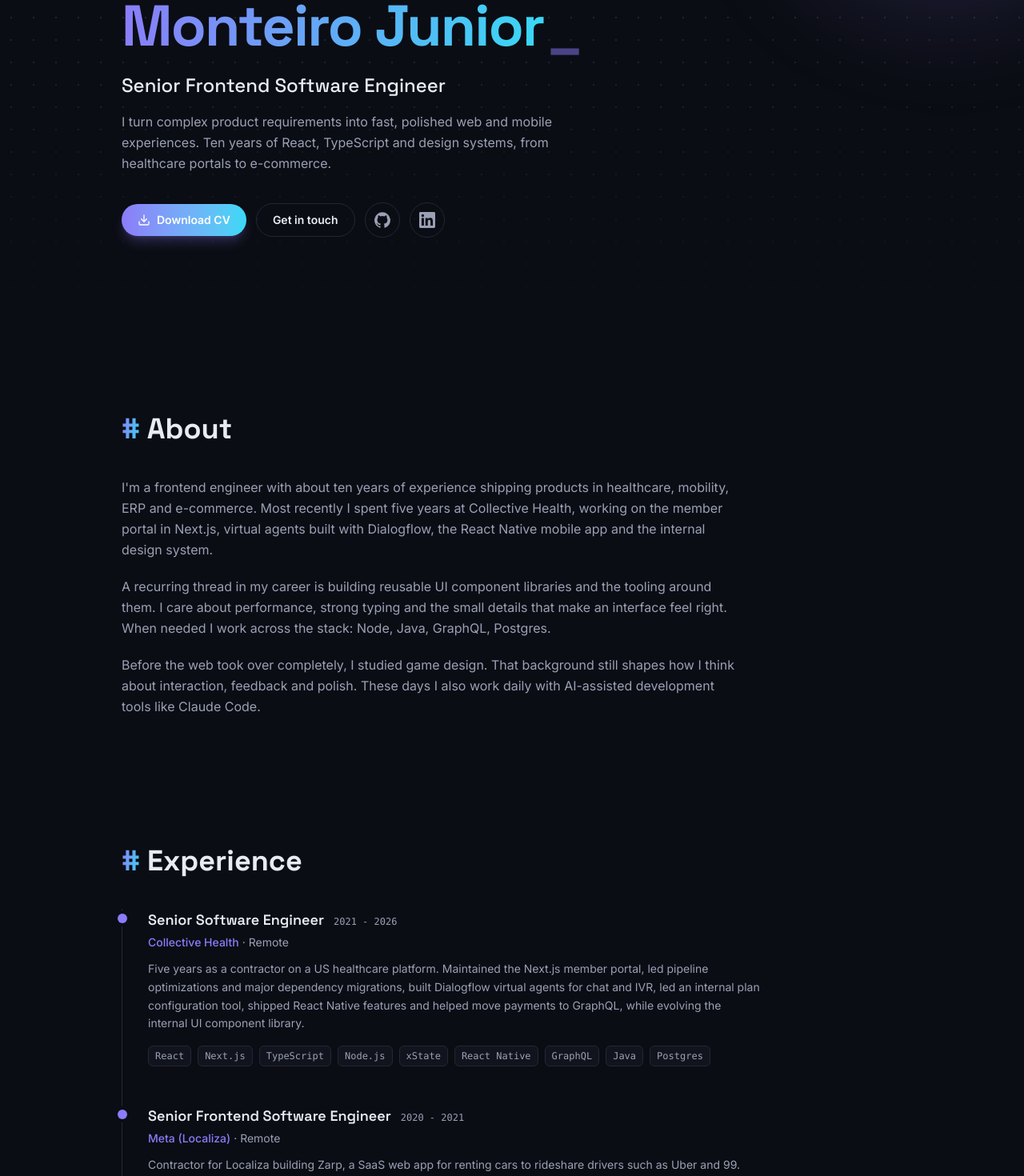
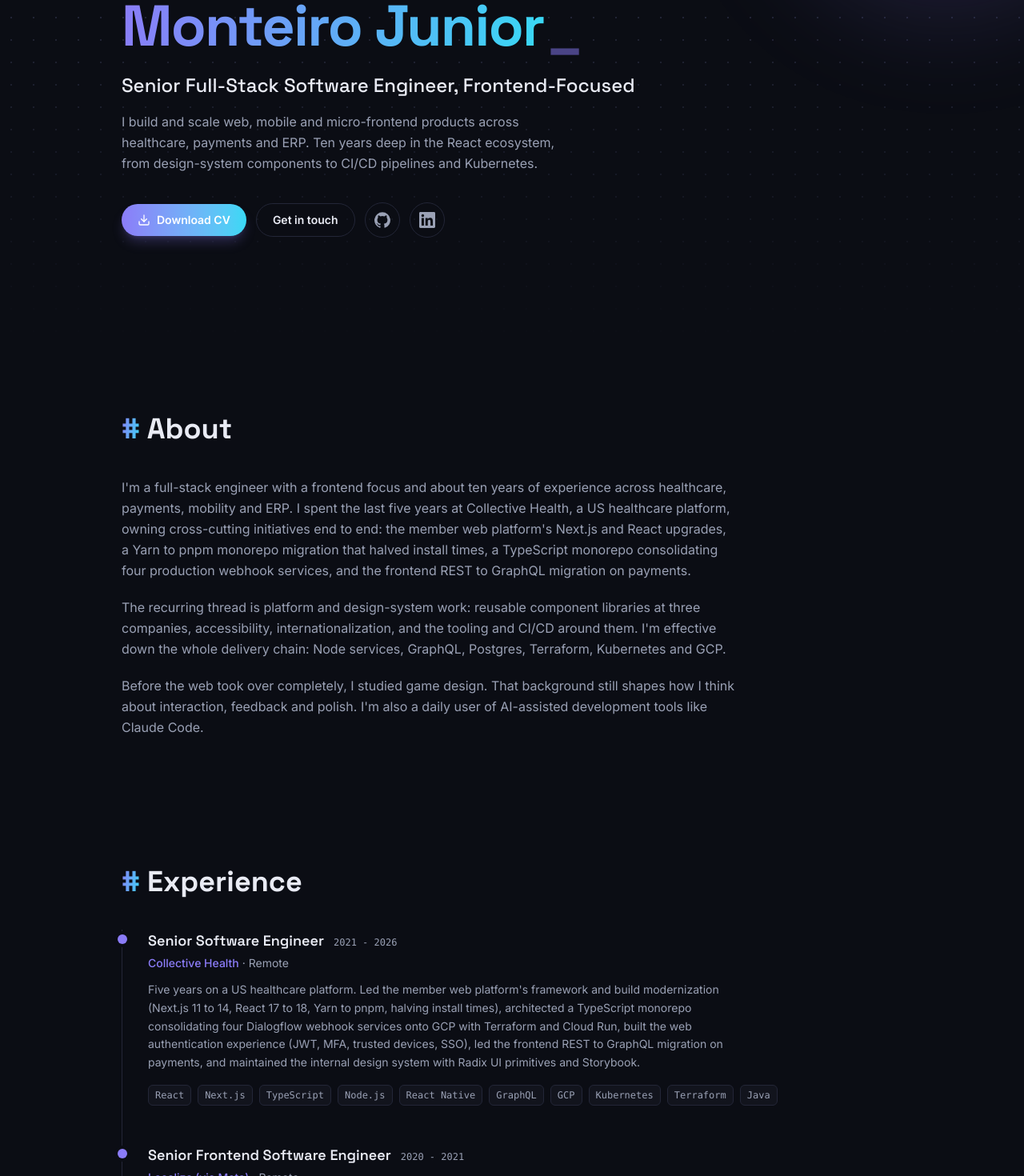
Before and after one commit to jlmjr-dev/jlmjr-dev.github.io, a Next.js app: page /en/ in a window 1280 px wide. Shown: the part 300-1770 px from the top of the page at 80% size. Built offline with nearby package versions, Linux system fonts and the light colour scheme.

Commit message:
Update content and CV downloads from 2026 CV revision

```diff
--- a/src/content/experience.ts
+++ b/src/content/experience.ts
@@ -16,29 +16,30 @@
     location: { en: "Remote", pt: "Remoto" },
     period: "2021 - 2026",
     summary: {
-      en: "Five years as a contractor on a US healthcare platform. Maintained the Next.js member portal, led pipeline optimizations and major dependency migrations, built Dialogflow virtual agents for chat and IVR, led an internal plan configuration tool, shipped React Native features and helped move payments to GraphQL, while evolving the internal UI component library.",
-      pt: "Cinco anos como prestador de serviços em uma plataforma americana de saúde. Mantive o portal do membro em Next.js, liderei otimizações de pipeline e migrações de dependências vitais, construí agentes virtuais com Dialogflow para chat e URA, liderei uma ferramenta interna de configuração de planos, entreguei funcionalidades no app React Native e ajudei a migrar pagamentos para GraphQL, evoluindo em paralelo a biblioteca interna de componentes UI.",
+      en: "Five years on a US healthcare platform. Led the member web platform's framework and build modernization (Next.js 11 to 14, React 17 to 18, Yarn to pnpm, halving install times), architected a TypeScript monorepo consolidating four Dialogflow webhook services onto GCP with Terraform and Cloud Run, built the web authentication experience (JWT, MFA, trusted devices, SSO), led the frontend REST to GraphQL migration on payments, and maintained the internal design system with Radix UI primitives and Storybook.",
+      pt: "Cinco anos em uma plataforma americana de saúde. Liderei a modernização de frameworks e build da plataforma web do membro (Next.js 11 para 14, React 17 para 18, Yarn para pnpm, reduzindo os tempos de instalação pela metade), arquitetei um monorepo TypeScript consolidando quatro serviços de webhook Dialogflow em GCP com Terraform e Cloud Run, desenvolvi a autenticação web (JWT, MFA, dispositivos confiáveis, SSO), liderei a migração frontend de REST para GraphQL em pagamentos e mantive o design system interno com primitivas Radix UI e Storybook.",
     },
     tech: [
       "React",
       "Next.js",
       "TypeScript",
       "Node.js",
-      "xState",
       "React Native",
       "GraphQL",
+      "GCP",
+      "Kubernetes",
+      "Terraform",
       "Java",
-      "Postgres",
     ],
   },
   {
-    company: "Meta (Localiza)",
+    company: "Localiza (via Meta)",
     role: "Senior Frontend Software Engineer",
     location: { en: "Remote", pt: "Remoto" },
     period: "2020 - 2021",
     summary: {
-      en: "Contractor for Localiza building Zarp, a SaaS web app for renting cars to rideshare drivers such as Uber and 99. Full-stack work focused on the frontend, in an agile SAFe environment.",
-      pt: "Prestador de serviços para a Localiza no desenvolvimento do Zarp, uma aplicação SaaS de aluguel de carros para motoristas de aplicativo como Uber e 99. Atuação full-stack com foco no frontend, em ambiente ágil SAFe.",
+      en: "Engineered the frontend of Zarp, a greenfield SaaS platform renting cars to rideshare drivers such as Uber and 99, in an agile program running the SAFe framework: responsive React interfaces, React-Redux state and integration with C#/.NET services.",
+      pt: "Desenvolvi o frontend do Zarp, uma plataforma SaaS greenfield de aluguel de carros para motoristas de aplicativo como Uber e 99, em um programa ágil estruturado no framework SAFe: interfaces React responsivas, estado com React-Redux e integração com serviços em C#/.NET.",
     },
     tech: ["React", "Redux", "C#", ".NET", "SQL Server", "Jest", "Styled Components"],
   },
@@ -59,8 +60,8 @@
     location: { en: "Cascavel, Brazil", pt: "Cascavel, PR" },
     period: "2017 - 2020",
     summary: {
-      en: "Built a customization mechanism in the core of a legacy ERP, delivered a full B2B e-commerce for Seara Foods (JBS) integrated with the ERP, then joined the innovation team to build the reusable UI component library and the offline-first mobile app for a new SaaS CRM.",
-      pt: "Criei um mecanismo de customização no núcleo de um ERP legado, entreguei um e-commerce B2B completo para a Seara Foods (JBS) integrado ao ERP e depois entrei no time de inovação para construir a biblioteca de componentes UI reutilizáveis e o app mobile offline-first de um novo CRM SaaS.",
+      en: "Built a customization engine in the core of a legacy ERP, delivered a full B2B e-commerce for Seara Foods (JBS) integrated with the ERP, then joined the innovation unit to build the reusable React component library and the offline-first React Native app for a new SaaS CRM, including camera-based business-card capture with the Cloud Vision API.",
+      pt: "Criei um mecanismo de customização no núcleo de um ERP legado, entreguei um e-commerce B2B completo para a Seara Foods (JBS) integrado ao ERP e depois entrei na unidade de inovação para construir a biblioteca de componentes React reutilizáveis e o app React Native offline-first de um novo CRM SaaS, incluindo captura de cartões de visita pela câmera com a Cloud Vision API.",
     },
     tech: ["React", "MobX", "React Native", "Java", "Kotlin", "Spring Boot", "PostgreSQL", "AWS"],
   },
--- a/src/content/skills.ts
+++ b/src/content/skills.ts
@@ -13,16 +13,37 @@
       "React Native",
       "Redux",
       "xState",
+      "TanStack Query",
+      "Storybook",
+      "Radix UI",
       "Tailwind CSS",
-      "Styled Components",
     ],
   },
   {
     key: "backend",
-    items: ["Node.js", "GraphQL", "Java", "PostgreSQL", "Redis"],
+    items: [
+      "Node.js",
+      "Express",
+      "GraphQL",
+      "Apollo Client",
+      "PostgreSQL",
+      "Redis",
+      "Java",
+    ],
   },
   {
     key: "tooling",
-    items: ["Webpack", "Vite", "Turborepo", "Jest", "Git", "CI/CD", "Claude Code"],
+    items: [
+      "GCP",
+      "Kubernetes",
+      "Docker",
+      "Terraform",
+      "GitHub Actions",
+      "pnpm",
+      "Turborepo",
+      "Jest",
+      "Playwright",
+      "Claude Code",
+    ],
   },
 ];
--- a/src/i18n/dictionaries/en.ts
+++ b/src/i18n/dictionaries/en.ts
@@ -2,9 +2,9 @@
 
 export const en: Dictionary = {
   meta: {
-    title: "José Luiz Monteiro Junior | Senior Frontend Engineer",
+    title: "José Luiz Monteiro Junior | Senior Full-Stack Software Engineer",
     description:
-      "Senior frontend software engineer with ten years of experience building fast, polished products with React, Next.js and TypeScript.",
+      "Senior full-stack software engineer, frontend-focused, with ten years building and scaling web, mobile and micro-frontend products with React, Next.js, TypeScript and Node.js.",
   },
   nav: {
     about: "About",
@@ -15,18 +15,18 @@
   },
   hero: {
     greeting: "Hi, I'm",
-    role: "Senior Frontend Software Engineer",
+    role: "Senior Full-Stack Software Engineer, Frontend-Focused",
     tagline:
-      "I turn complex product requirements into fast, polished web and mobile experiences. Ten years of React, TypeScript and design systems, from healthcare portals to e-commerce.",
+      "I build and scale web, mobile and micro-frontend products across healthcare, payments and ERP. Ten years deep in the React ecosystem, from design-system components to CI/CD pipelines and Kubernetes.",
     downloadCv: "Download CV",
     contactMe: "Get in touch",
   },
   about: {
     heading: "About",
     paragraphs: [
-      "I'm a frontend engineer with about ten years of experience shipping products in healthcare, mobility, ERP and e-commerce. Most recently I spent five years at Collective Health, working on the member portal in Next.js, virtual agents built with Dialogflow, the React Native mobile app and the internal design system.",
-      "A recurring thread in my career is building reusable UI component libraries and the tooling around them. I care about performance, strong typing and the small details that make an interface feel right. When needed I work across the stack: Node, Java, GraphQL, Postgres.",
-      "Before the web took over completely, I studied game design. That background still shapes how I think about interaction, feedback and polish. These days I also work daily with AI-assisted development tools like Claude Code.",
+      "I'm a full-stack engineer with a frontend focus and about ten years of experience across healthcare, payments, mobility and ERP. I spent the last five years at Collective Health, a US healthcare platform, owning cross-cutting initiatives end to end: the member web platform's Next.js and React upgrades, a Yarn to pnpm monorepo migration that halved install times, a TypeScript monorepo consolidating four production webhook services, and the frontend REST to GraphQL migration on payments.",
+      "The recurring thread is platform and design-system work: reusable component libraries at three companies, accessibility, internationalization, and the tooling and CI/CD around them. I'm effective down the whole delivery chain: Node services, GraphQL, Postgres, Terraform, Kubernetes and GCP.",
+      "Before the web took over completely, I studied game design. That background still shapes how I think about interaction, feedback and polish. I'm also a daily user of AI-assisted development tools like Claude Code.",
     ],
   },
   experience: {
@@ -42,14 +42,14 @@
     heading: "Skills",
     groups: {
       frontend: "Frontend",
-      backend: "Backend",
-      tooling: "Tooling & practices",
+      backend: "Backend & data",
+      tooling: "Platform & tooling",
     },
   },
   contact: {
     heading: "Let's talk",
     blurb:
-      "Open to senior frontend and full-stack opportunities, remote friendly. The fastest way to reach me is email or LinkedIn.",
+      "Open to senior frontend and full-stack opportunities. Based in Brazil, working remotely (UTC-3, overlapping US business hours). The fastest way to reach me is email or LinkedIn.",
     languagesHeading: "Languages",
     languages: ["Portuguese (native)", "English (fluent)", "French (learning)"],
   },
```
Also changed, not shown: src/i18n/dictionaries/pt.ts (+10 -10 lines), 2 other files (tests, documents, lock files or other folders).
